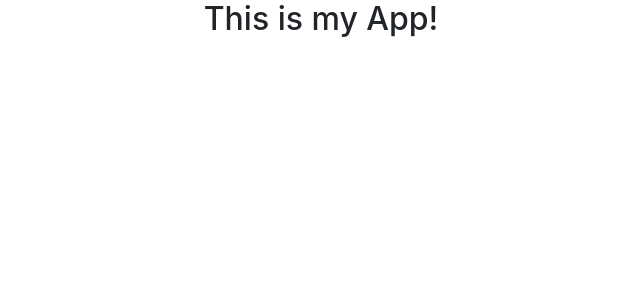
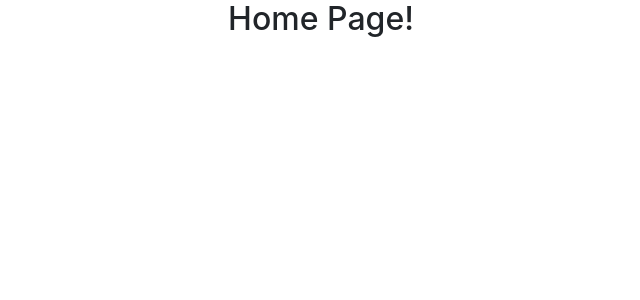
Before and after one commit to xyeras/react-shopsy-ts, a React (Create React App) app: page / in a window 1280 px wide. Shown: the top 300 px of the page, without its empty margins (319-959 px from the left). Built offline with nearby package versions, Linux system fonts and the light colour scheme.

Commit message:
feature(app-router): passing Router in app.tsx and wrapping around app routes

```diff
--- a/package.json
+++ b/package.json
@@ -14,6 +14,7 @@
     "bootstrap": "^4.6.0",
     "react": "^17.0.2",
     "react-dom": "^17.0.2",
+    "react-router-dom": "^5.2.0",
     "react-scripts": "4.0.3",
     "typescript": "^4.2.4",
     "web-vitals": "^1.1.1"
--- a/src/App.tsx
+++ b/src/App.tsx
@@ -1,14 +1,11 @@
-import './App.css';
+import {BrowserRouter as Router} from 'react-router-dom';
+import AppRoutes from './routers/AppRoutes';
 
 const App = () => {
   return (
-    <div className='container'>
-      <div className='row text-center'>
-        <div className='col'>
-          <h2>This is my App!</h2>
-        </div>
-      </div>
-    </div>
+    <Router>
+      <AppRoutes />
+    </Router>
   );
 };
 
```
Also changed, not shown: 1 other file (tests, documents, lock files or other folders).
